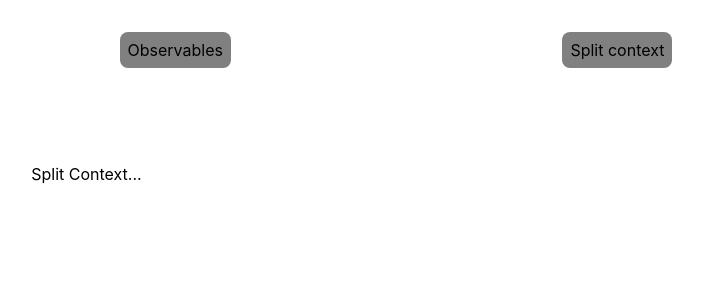
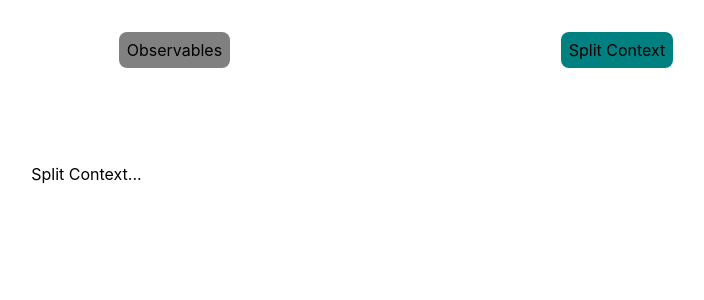
Before and after one commit to EdgardoArriagada/fast-contexts, a Next.js app: page /split-context in a window 1280 px wide. Shown: the top 300 px of the page, without its empty margins (244-948 px from the left). Built offline with nearby package versions, Linux system fonts and the light colour scheme.

Commit message:
refactor router to have active link

```diff
--- a/pages/_app.tsx
+++ b/pages/_app.tsx
@@ -5,7 +5,23 @@ import Head from 'next/head'
 import Link from 'next/link'
 import s from '../styles/MyApp.module.css'
 
-function MyApp({ Component, pageProps }: AppProps) {
+type LiProps = {
+  path: string
+  currentPath: string
+  text: string
+}
+
+const Li: React.FC<LiProps> = ({ path, currentPath, text }) => {
+  return (
+    <li className={path === currentPath ? s.active : ''}>
+      <Link href={path}>
+        <a>{text}</a>
+      </Link>
+    </li>
+  )
+}
+
+function MyApp({ Component, pageProps, router }: AppProps) {
   if (pageProps.statusCode === 404) return <Component {...pageProps} />
 
   return (
@@ -20,16 +36,16 @@ function MyApp({ Component, pageProps }: AppProps) {
       </Head>
 
       <ul className={s.navigation}>
-        <li>
-          <Link href="/observables">
-            <a>Observables</a>
-          </Link>
-        </li>
-        <li>
-          <Link href="/split-context">
-            <a>Split context</a>
-          </Link>
-        </li>
+        <Li
+          path="/observables"
+          text="Observables"
+          currentPath={router.pathname}
+        />
+        <Li
+          path="/split-context"
+          text="Split Context"
+          currentPath={router.pathname}
+        />
       </ul>
       <main className={s.main}>
         <Component {...pageProps} />
--- a/styles/MyApp.module.css
+++ b/styles/MyApp.module.css
@@ -20,6 +20,10 @@
   background-color: teal;
 }
 
+li.active {
+  background-color: teal;
+}
+
 .main {
   margin: 5rem 20%;
 }
```
